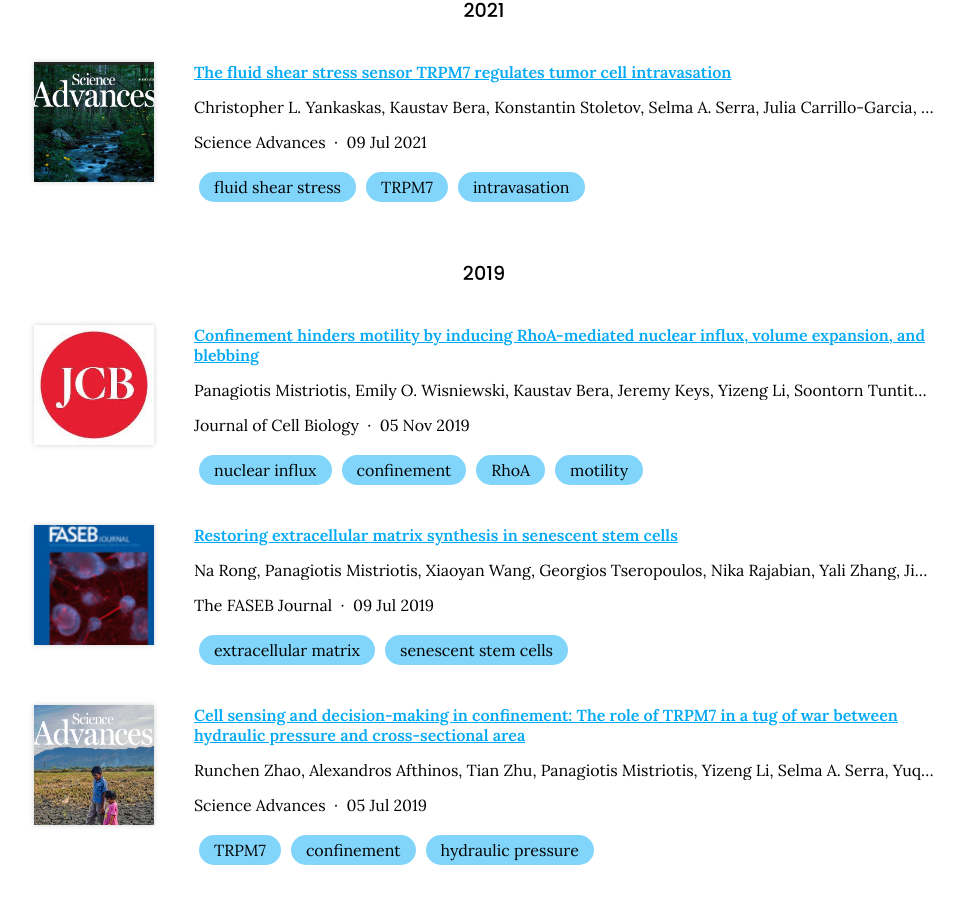
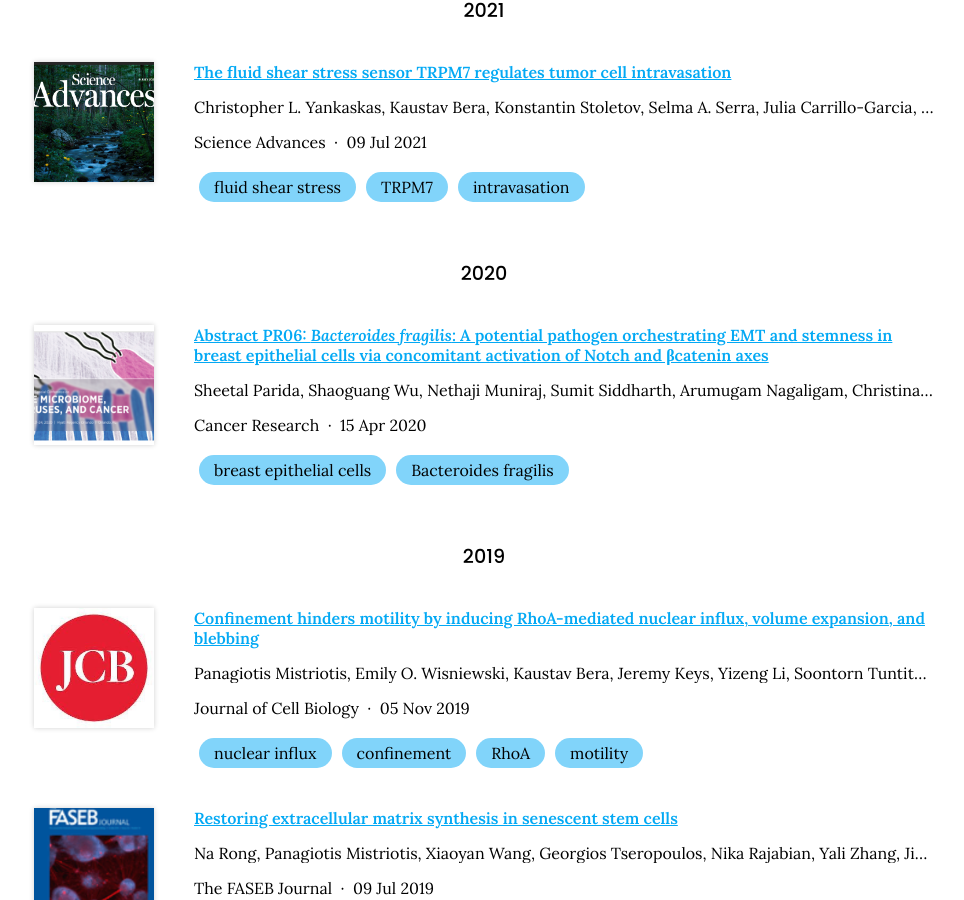
Before and after one commit to mistriotis-lab/mistriotis-lab.github.io, a Jekyll site: the page built from publications/index.md, in a window 1280 px wide and 900 px high, scrolled down 552 px. Shown: the whole window, without its empty margins (156-1120 px from the left). Built offline with Jekyll 4.4.1, drawn with Linux system fonts in a browser that asks for light colours; nearby versions of some CDN libraries.

Commit message:
Generate citations

```diff
--- a/_data/citations.yaml
+++ b/_data/citations.yaml
@@ -47,6 +47,28 @@
   - TRPM7
   - intravasation
   image: images/papers/science-advances-july-2021.png
+- id: doi:10.1158/1538-7445.MVC2020-PR06
+  title: "Abstract PR06: <i>Bacteroides fragilis</i>: A potential pathogen orchestrating\
+    \ EMT and stemness in breast epithelial cells via concomitant activation of Notch\
+    \ and \u03B2catenin axes"
+  authors:
+  - Sheetal Parida
+  - Shaoguang Wu
+  - Nethaji Muniraj
+  - Sumit Siddharth
+  - Arumugam Nagaligam
+  - Christina Hum
+  - Panagiotis Mistriotis
+  - Konstantinos Konstantopoulos
+  - Cynthia Sears
+  - Dipali Sharma
+  publisher: Cancer Research
+  date: '2020-04-15'
+  link: https://doi.org/ghv773
+  image: images/papers/cancer-research-2020.png
+  tags:
+  - breast epithelial cells
+  - Bacteroides fragilis
 - id: doi:10.1083/jcb.201902057
   title: Confinement hinders motility by inducing RhoA-mediated nuclear influx, volume
     expansion, and blebbing
```
